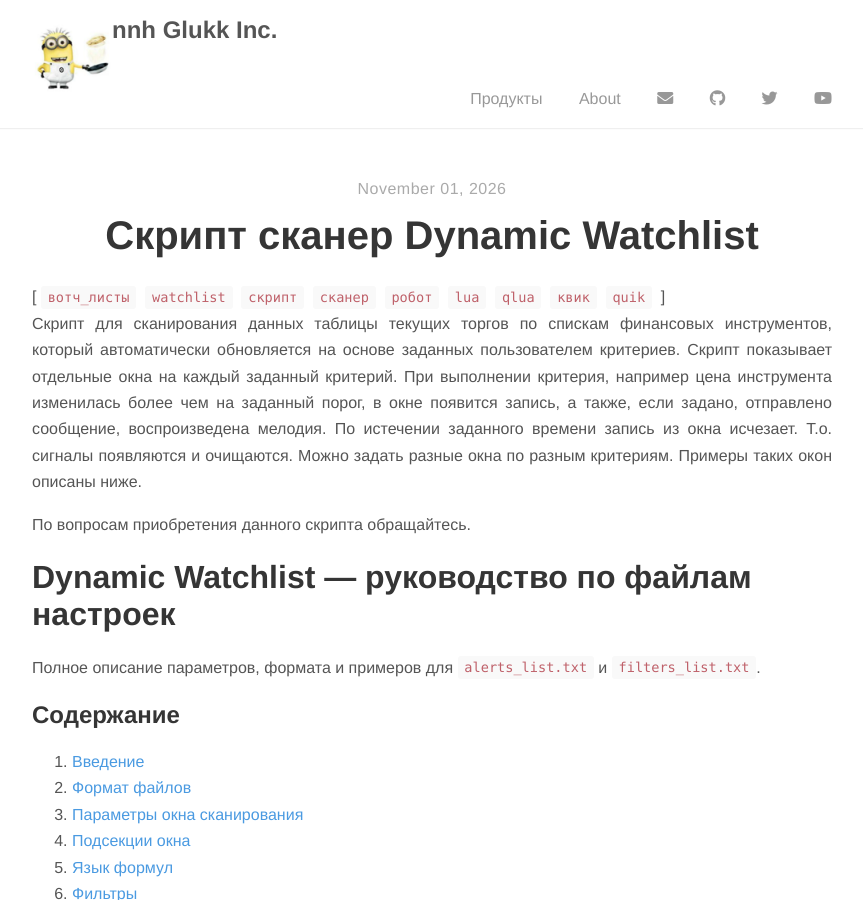
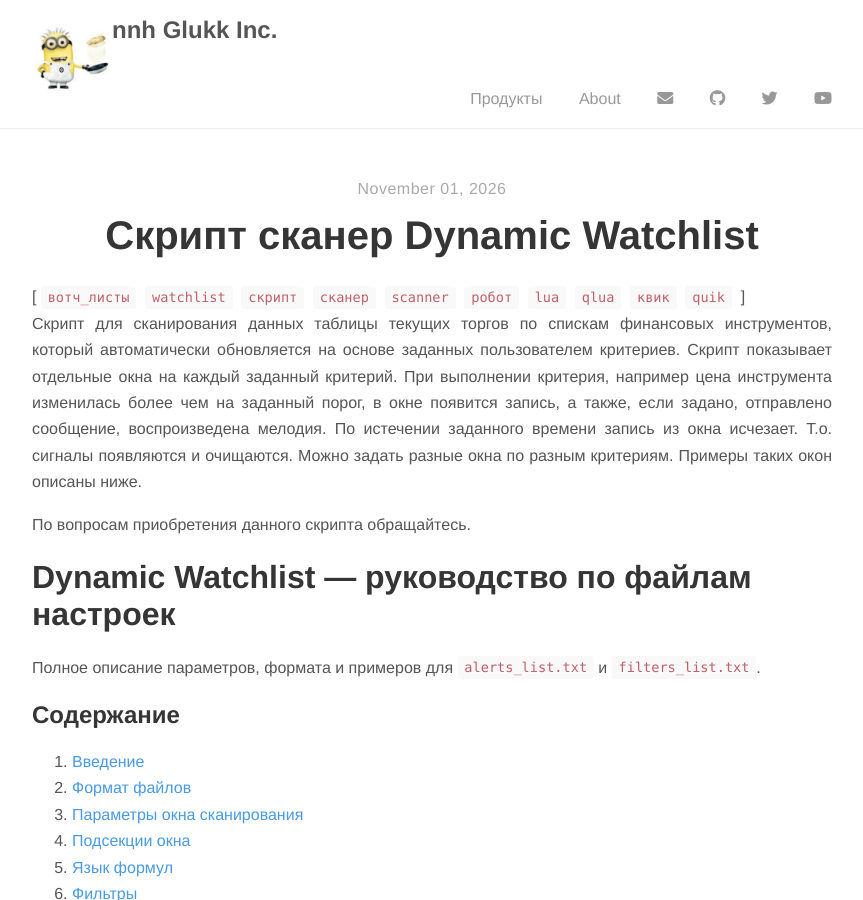
Before and after one commit to nick-nh/nick-nh.github.io, a Jekyll site: the page built from _posts/2026-11-01-watchWnd-post.md, in a window 1280 px wide and 900 px high. Shown: the whole window, without its empty margins (208-1071 px from the left). Built offline with Jekyll 4.4.1, drawn with Linux system fonts in a browser that asks for light colours; nearby versions of some CDN libraries.

Commit message:
scanner tag

```diff
--- a/_posts/2026-11-01-watchWnd-post.md
+++ b/_posts/2026-11-01-watchWnd-post.md
@@ -3,7 +3,7 @@ layout: post
 title: "Скрипт сканер Dynamic Watchlist"
 author: "nnh"
 description: Cкрипт сканер "Динамические вотч-листы" для Квика.
-tags: [вотч_листы,watchlist,скрипт,сканер,робот,lua,qlua,квик,quik]
+tags: [вотч_листы,watchlist,скрипт,сканер,scanner,робот,lua,qlua,квик,quik]
 ---
 
 Скрипт для сканирования данных таблицы текущих торгов по спискам финансовых инструментов, который автоматически обновляется на основе заданных пользователем критериев.
```
Also changed, not shown: tag/scanner.md (+1 -1 lines).
